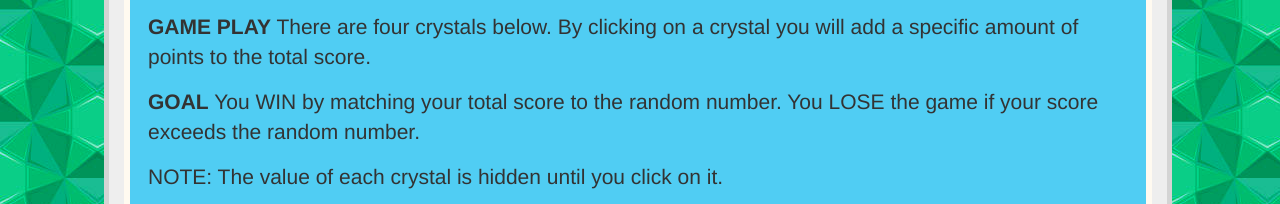
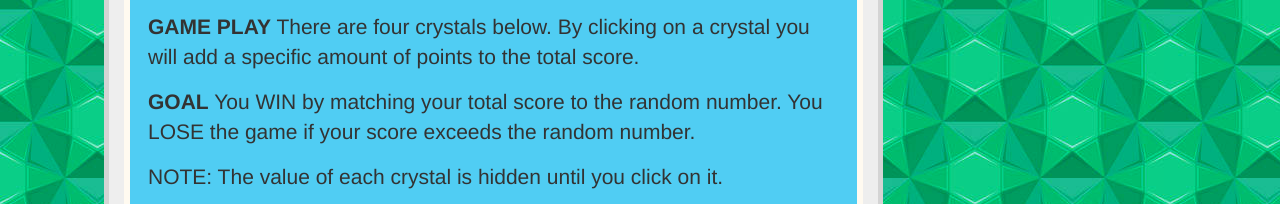
Before and after one commit to CynthiaNCCoding/week-4-game, a plain HTML site: page index.html in a window 1280 px wide. Shown: the part 272-476 px from the top of the page. Drawn offline with nearby package versions, Linux system fonts and the light colour scheme.

Commit message:
added max-width to the game in the ration that I like.  Doesn't look as good stretched out

```diff
--- a/assets/css/style.css
+++ b/assets/css/style.css
@@ -26,6 +26,7 @@ html {
 .jumbotron {
 	border-radius: 175px;
 	border: solid 5px rgba(0, 0, 0, 0.11);
+	max-width: 779px;
 }
 
 .jumbotron p {
```
